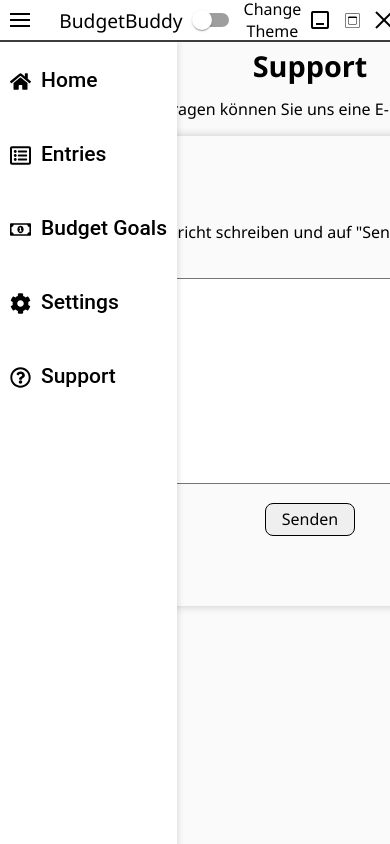
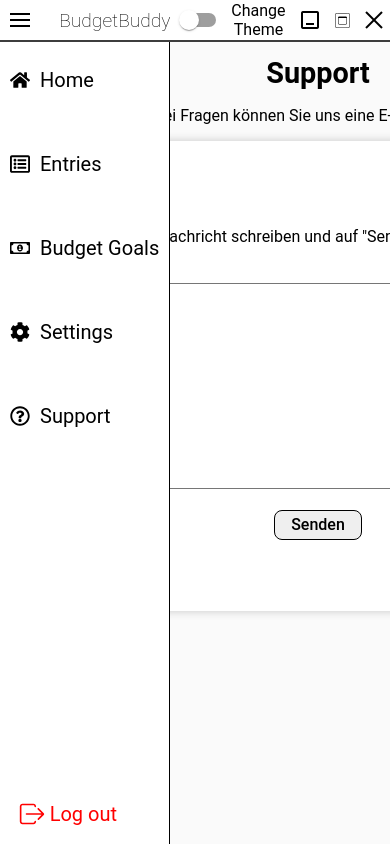
Before and after one commit to Torsoto/BudgetBuddy, a React (Vite) app: page /#/Support in a window 390 px wide. Shown: the top 844 px of the page. Built offline with nearby package versions, Linux system fonts and the light colour scheme.

Commit message:
K3(Graph export) Done, added some overall responsivness, Profile Img gets saved now to Storage and fetched upon login

```diff
--- a/src/components/Sidebar.jsx
+++ b/src/components/Sidebar.jsx
@@ -1,14 +1,28 @@
 import React from 'react';
 import { Link } from 'react-router-dom';
+import { auth } from '../../firebase/firestore.mjs';
+import { signOut } from "firebase/auth";
 import { FaHome, FaRegListAlt, FaRegMoneyBillAlt, FaCog, FaRegQuestionCircle } from 'react-icons/fa';
-import '../styles/Sidebar.css'; // Assuming you have a CSS file for styling the sidebar
+import { IoIosLogOut } from "react-icons/io";
+import '../styles/Sidebar.css';
+
+const logOut = () => {
+  signOut(auth).then(() => {
+    console.log('User signed out');
+  }).catch((error) => {
+    console.log(error);
+  });
+}
+
 
 const Sidebar = ({ className }) => {
   return (
     <div className={`sidebar ${className}`}>
+      <div >
         <ul>
           <li>
-          <FaHome className="sidebar-icon" /><Link to="/Home">Home</Link>
+            <FaHome className="sidebar-icon" />
+            <Link to="/Home">Home</Link>
           </li>
           <li>
             <FaRegListAlt className="sidebar-icon" /><Link to="/Entries">Entries</Link>
@@ -24,6 +38,13 @@ const Sidebar = ({ className }) => {
           </li>
         </ul>
       </div>
+      <div className='logOut-container'>
+        <Link className='logOut-link' onClick={logOut} to="/">
+          <IoIosLogOut className='logOut-icon' />
+          <p className='logOut-button'>Log out</p>
+        </Link>
+      </div>
+    </div>
   )
 }
 
--- a/src/context/GlobalContext.jsx
+++ b/src/context/GlobalContext.jsx
@@ -4,10 +4,15 @@ export const GlobalContext = createContext();
 
 export const GlobalProvider = ({ children }) => {
     const [profileImage, setProfileImage] = useState(null);
-    const [graphType, setGraphType] = useState('Doughnut');
+    const [incomeGraphType, setIncomeGraphType] = useState('Doughnut');
+    const [outcomeGraphType, setOutcomeGraphType] = useState('Doughnut');
 
     return (
-        <GlobalContext.Provider value={{ profileImage, setProfileImage, graphType, setGraphType }}>
+        <GlobalContext.Provider value={{
+            profileImage, setProfileImage,
+            incomeGraphType, setIncomeGraphType,
+            outcomeGraphType, setOutcomeGraphType
+        }}>
             {children}
         </GlobalContext.Provider>
     );
--- a/src/pages/Settings.jsx
+++ b/src/pages/Settings.jsx
@@ -2,7 +2,8 @@ import React, { useState } from "react";
 import { Link } from "react-router-dom";
 import "../styles/Settings.css";
 import { useContext, useEffect } from "react";
-import { collection, query, getDocs } from "firebase/firestore";
+import { updateDoc, getDoc, doc, setDoc } from "firebase/firestore";
+import { getStorage, ref, uploadBytes, getDownloadURL, deleteObject } from "firebase/storage";
 import { auth, db } from "../../firebase/firestore.mjs";
 import { GlobalContext } from "../context/GlobalContext";
 import noProfile from "../assets/NoProfile.jpg";
@@ -10,30 +11,90 @@ import noProfile from "../assets/NoProfile.jpg";
 
 const Settings = () => {
   const [email, setEmail] = useState(null);
-  const { profileImage, setProfileImage, graphType, setGraphType } = useContext(GlobalContext);
+  const { profileImage, setProfileImage, incomeGraphType, setIncomeGraphType, outcomeGraphType, setOutcomeGraphType } = useContext(GlobalContext);
   const [image, setImage] = useState(profileImage || noProfile);
 
+  const handleIncomeGraphTypeChange = (event) => {
+    setIncomeGraphType(event.target.value);
+  };
+
+  const handleOutcomeGraphTypeChange = (event) => {
+    setOutcomeGraphType(event.target.value);
+  };
+
   useEffect(() => {
-    if (profileImage) {
-      setImage(profileImage);
-    }
-    setEmail(fetchEmail());
-  }, [profileImage]);
+    const fetchUserData = async () => {
+      if (auth.currentUser) {
+        const userRef = doc(db, "users", auth.currentUser.uid);
+        const docSnap = await getDoc(userRef);
+
+        if (docSnap.exists()) {
+          const userData = docSnap.data();
+          setImage(userData.profileImageUrl || noProfile);
+          setProfileImage(userData.profileImageUrl || noProfile);
+        }
+      }
+      setEmail(fetchEmail());
+    };
+
+    fetchUserData();
+  }, [auth.currentUser]);
 
   const fetchEmail = () => {
     const user = auth.currentUser;
     return user.email;
   }
 
-  const handleImageChange = (e) => {
+  const handleImageChange = async (e) => {
     const file = e.target.files[0];
-    if (file) {
-      const reader = new FileReader();
-      reader.onloadend = () => {
-        setImage(reader.result);
-        setProfileImage(reader.result);
-      };
-      reader.readAsDataURL(file);
+    if (file && auth.currentUser) {
+      const storage = getStorage();
+      const userRef = doc(db, "users", auth.currentUser.uid);
+      const docSnap = await getDoc(userRef);
+
+      // Check if there's an existing profile image and delete it
+      if (docSnap.exists() && docSnap.data().profileImageUrl) {
+        const oldImageUrl = docSnap.data().profileImageUrl;
+        const oldImageRef = ref(storage, oldImageUrl);
+        try {
+          await deleteObject(oldImageRef);
+        } catch (error) {
+          console.error("Error deleting old profile image:", error);
+        }
+      }
+
+      // Continue with uploading the new image
+      const storageRef = ref(storage, `profileImages/${auth.currentUser.uid}/${file.name}`);
+      try {
+        const snapshot = await uploadBytes(storageRef, file);
+        const url = await getDownloadURL(snapshot.ref);
+        updateProfileImage(url);
+        setImage(url);
+      } catch (error) {
+        console.error("Error uploading file:", error);
+      }
+    }
+  };
+
+  const updateProfileImage = async (url) => {
+    if (auth.currentUser) {
+      const userRef = doc(db, "users", auth.currentUser.uid);
+
+      try {
+        const docSnap = await getDoc(userRef);
+
+        if (!docSnap.exists()) {
+          // Create the document if it doesn't exist
+          await setDoc(userRef, { profileImageUrl: url });
+        } else {
+          // Update the existing document
+          await updateDoc(userRef, { profileImageUrl: url });
+        }
+
+        setProfileImage(url);
+      } catch (error) {
+        console.error("Error updating profile image:", error);
+      }
     }
   };
 
@@ -67,18 +128,22 @@ const Settings = () => {
             Change Password
           </button>
           <label className="graph-label">
-            Graph Type:
-            <select className="graph-selection" value={graphType} onChange={handleGraphTypeChange}>
+            Income Graph Type:
+            <select className="graph-selection" value={incomeGraphType} onChange={handleIncomeGraphTypeChange}>
               <option value="Doughnut">Doughnut</option>
               <option value="Bar">Bar</option>
               <option value="Line">Line</option>
-              {/* Add more graph types as needed */}
+            </select>
+          </label>
+          <label className="graph-label">
+            Expenses Graph Type:
+            <select className="graph-selection" value={outcomeGraphType} onChange={handleOutcomeGraphTypeChange}>
+              <option value="Doughnut">Doughnut</option>
+              <option value="Bar">Bar</option>
+              <option value="Line">Line</option>
             </select>
           </label>
         </div>
-        <Link to="/">
-          <button>Log Out</button>
-        </Link>
       </div>
     </div>
   );
--- a/src/pages/homepage.jsx
+++ b/src/pages/homepage.jsx
@@ -13,7 +13,7 @@ const Homepage = () => {
   const [incomeColors, setIncomeColors] = useState([]);
   const [outcomeColors, setOutcomeColors] = useState([]);
   const [budgetGoals, setBudgetGoals] = useState([]);
-  const { graphType } = useContext(GlobalContext);
+  const { incomeGraphType, outcomeGraphType } = useContext(GlobalContext);
 
   useEffect(() => {
     const fetchData = async () => {
@@ -121,16 +121,41 @@ const Homepage = () => {
     }
   };
 
+  const exportGraph = () => {
+    // Assuming you have one canvas element for each graph
+    const canvases = document.querySelectorAll('.chart-container canvas');
+
+    canvases.forEach((canvas, index) => {
+      if (canvas) {
+        // Convert canvas to data URL
+        const imageUrl = canvas.toDataURL("image/png");
+
+        // Create download link
+        const downloadLink = document.createElement('a');
+        downloadLink.href = imageUrl;
+        downloadLink.download = index === 0 ? 'income-graph.png' : 'expense-graph.png';
+
+        // Append to the body and trigger download
+        document.body.appendChild(downloadLink);
+        downloadLink.click();
+
+        // Clean up
+        document.body.removeChild(downloadLink);
+      }
+    });
+  };
+
 
 
   return (
     <div className="homepage">
       <h1>Dashboard</h1>
+      <p onClick={exportGraph} className="export-graph-p">EXPORT GRAPHS AS PNG</p>
       <div className="top-container">
         <div className="chart-container">
           {incomeData.length > 0 ? (
-            <div className="test">
-              {generateGraph(graphType, incomeData, incomeColors)}
+            <div className="income-graph">
+              {generateGraph(incomeGraphType, incomeData, incomeColors)}
               <p>Income</p>
             </div>
           ) : (
@@ -138,8 +163,8 @@ const Homepage = () => {
           )}
 
           {outcomeCategories.length > 0 ? (
-            <div>
-              {generateGraph(graphType, outcomeData, outcomeColors)}
+            <div className="expense-graph">
+              {generateGraph(outcomeGraphType, outcomeData, outcomeColors)}
               <p>Expenses</p>
             </div>
           ) : (
--- a/src/styles/App.css
+++ /dev/null
@@ -1,5 +0,0 @@
-h1 {
-  font-size: 1.8em;
-  margin-bottom: 0.5em;
-  color: black;
-}
--- a/src/styles/Entries.css
+++ b/src/styles/Entries.css
@@ -71,6 +71,10 @@
   margin-top: 10px;
 }
 
+.table-container {
+  overflow-x: auto;
+}
+
 .entry-container table {
   width: 100%;
   border-collapse: collapse;
@@ -86,6 +90,7 @@
 
 .entry-container th {
   background-color: #f2f2f2;
+  color: #333;
   margin-bottom: 50px;
 }
 
@@ -139,3 +144,10 @@
 .csv-link:hover {
   transform: scale(1.05);
 }
+
+@media (max-width: 1100px) {
+  .entry-container th, .entry-container td {
+    padding: 5px;
+    font-size: 0.9em;
+  }
+}
--- a/src/styles/Sidebar.css
+++ b/src/styles/Sidebar.css
@@ -1,12 +1,15 @@
 .sidebar {
     position: fixed;
+    display: flex;
+    flex-direction: column;
+    justify-content: space-between;
     top: 42px;
     left: 0;
     height: 100%;
     background-color: white;
     z-index: 0;
     transition: transform 0.3s ease-out;
-    box-shadow: 2px 0 5px rgba(0, 0, 0, 0.1);
+    border-right: 1px solid black;
   }
 
   .sidebar.closed {
@@ -17,14 +20,12 @@
     list-style-type: none;
     padding-left: 0px;
     color: black;
-    font-family: 'Roboto', sans-serif;
   }
 
   .sidebar li {
     display: flex;
-    font-size: 21px;
+    font-size: 20px;
     padding: 10px;
-    text-align: left;
   }
 
   .sidebar-toggle {
@@ -34,11 +35,39 @@
   }
 
   .sidebar a {
-    display: block;
-    margin-bottom: 30px;
+    margin-bottom: 40px;
   }
 
   .sidebar-icon {
     margin-right: 10px;
-    margin-top: 3px;
+    margin-top: 2px;
   }
+
+  .sidebar-container {
+    display: flex;
+    flex-direction: column;
+    justify-content: space-between;
+    align-items: center;
+  }
+
+  .logOut-container:hover {
+    transform: scale(1.05);
+  }
+
+  .logOut-link {
+    display: flex;
+    justify-content: center;
+    align-items: center;
+    margin-right: 35px;
+  }
+
+  .logOut-icon {
+    color: red;
+    font-size: 30px;
+  }
+
+  .logOut-button {
+    margin-left: 2.5px;
+    font-size: 20px;
+    color: red;
+  }
--- a/src/styles/Support.css
+++ b/src/styles/Support.css
@@ -10,4 +10,6 @@
     width: 500px;
     align-items: center;
     height: 350px;
+    background-color: white;
+    overflow: hidden;
   }
--- a/src/styles/index.css
+++ b/src/styles/index.css
@@ -1,5 +1,5 @@
 :root {
-  font-family: 'Segoe UI', Tahoma, Geneva, Verdana, sans-serif;
+  font-family: "Roboto", sans-serif;
   width: 100%;
   margin: 0;
   padding: 0;
@@ -12,11 +12,6 @@
   text-rendering: optimizeLegibility;
   -webkit-font-smoothing: antialiased;
   -moz-osx-font-smoothing: grayscale;
-}
-
-body {
-  margin: 0;
-  padding: 0;
 }
 
 h1 {
@@ -68,7 +63,6 @@ label {
 }
 
 a {
-  font-weight: 500;
   color: black;
   text-decoration: inherit;
 }
--- a/src/styles/login.css
+++ b/src/styles/login.css
@@ -25,15 +25,9 @@
 
   .signup-login-text {
     color: black;
+    transition: 0.1s ease-in-out;
   }
 
   #signup-link-text {
     padding-left: 10px;
   }
-  #bb-logo {
-  width: 350px;
-  }
-
-  a:hover {
-    transform: scale(1.03);
-  }
```
Also changed, not shown: src/styles/homepage.css (+13 -4 lines). Lines whose indentation alone changed are shown as unchanged.
